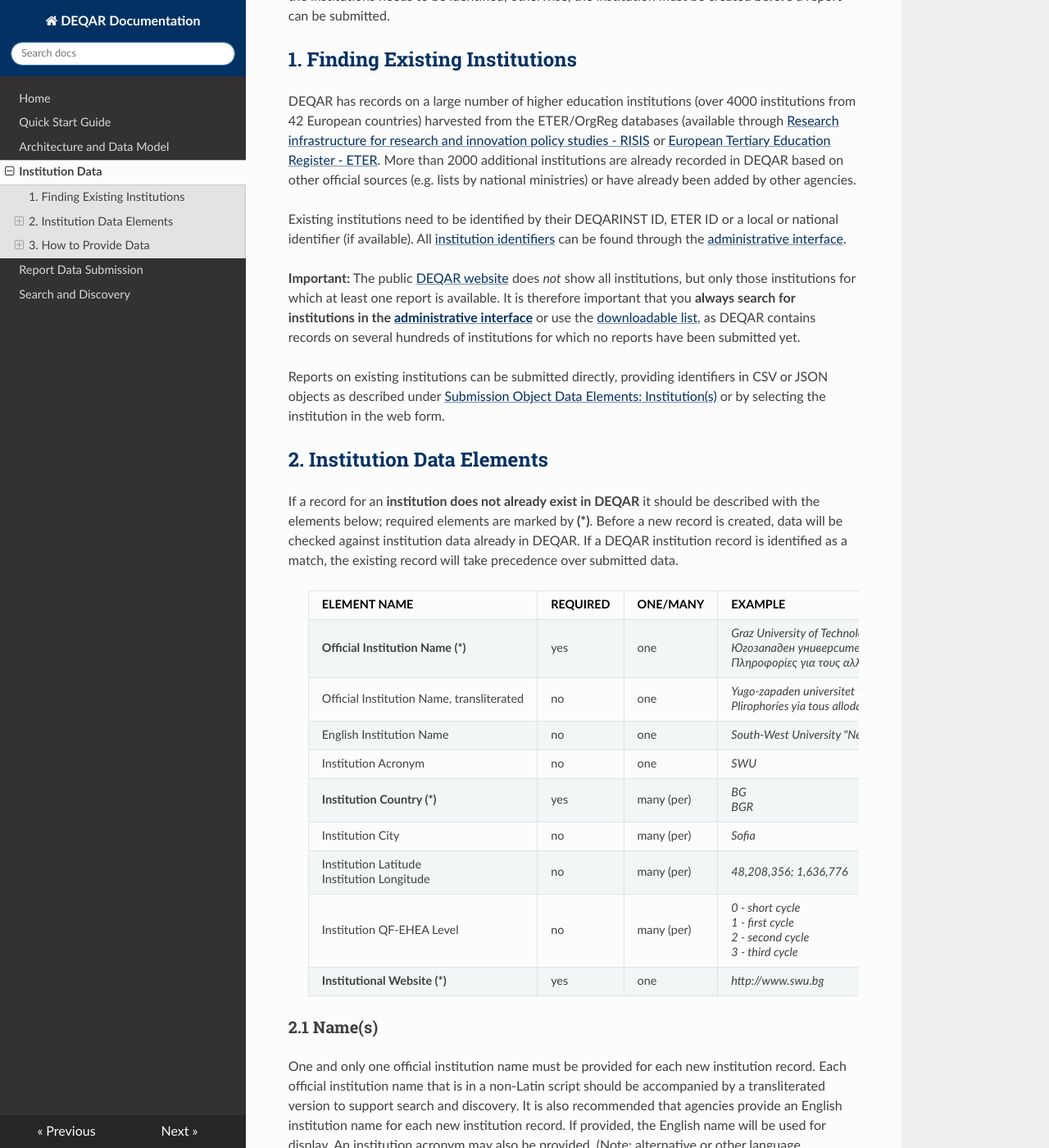
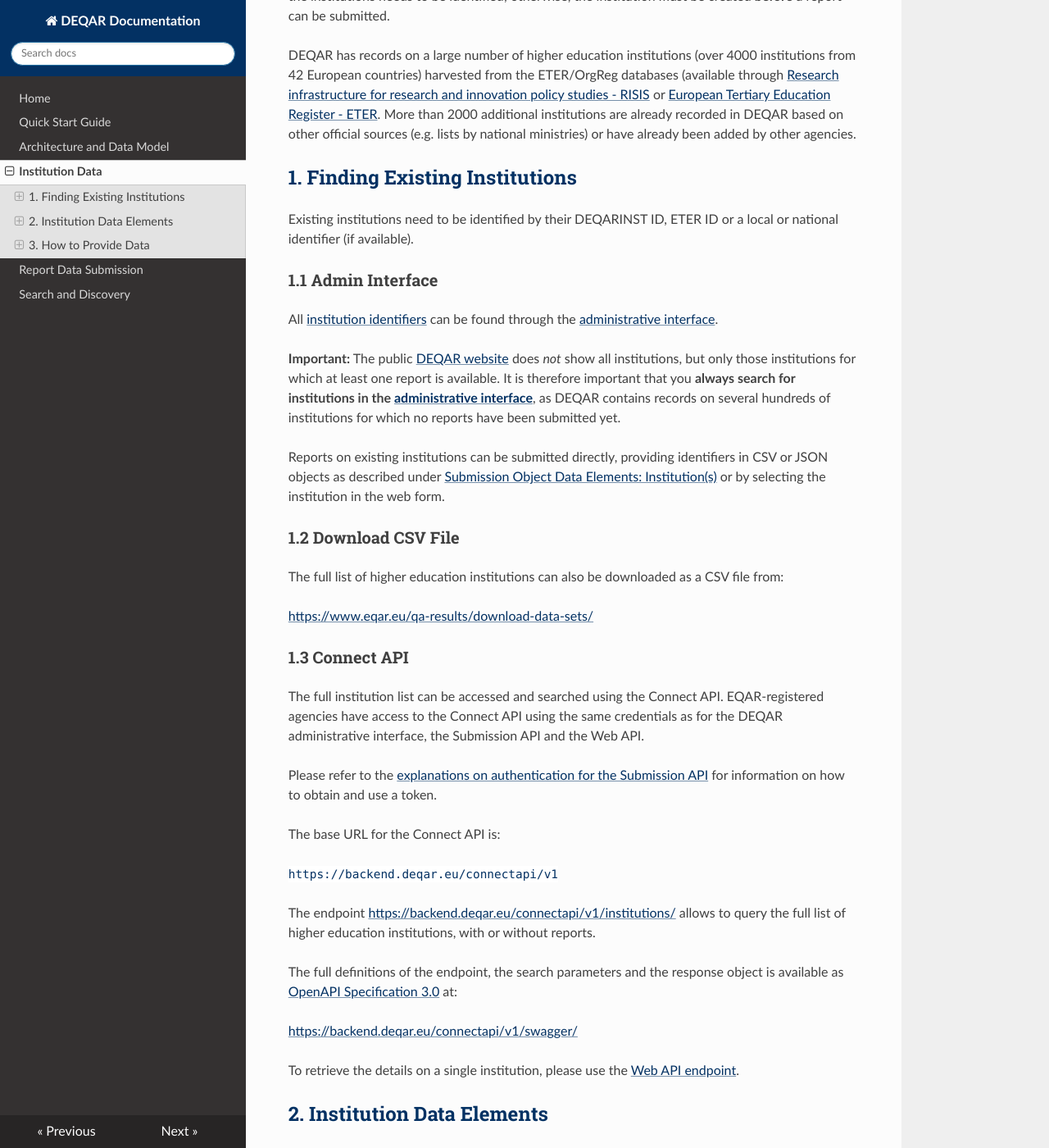
Before and after one commit to EQAR/deqar-docs, an MkDocs documentation site: the page built from docs/institution_data.md, in a window 1280 px wide and 1400 px high, scrolled down 200 px. Shown: the whole window at 82% size. Built offline with MkDocs 1.6.1, drawn with Linux system fonts in a browser that asks for light colours; nearby versions of some CDN libraries.

Commit message:
add info and links on Connect API

```diff
--- a/docs/institution_data.md
+++ b/docs/institution_data.md
@@ -2,15 +2,43 @@
 
 Each report must be associated with at least one institution. If a record already exists in DEQAR, the institutions needs to be identified; otherwise, the institution must be created **before** a report can be submitted.
 
+DEQAR has records on a large number of higher education institutions (over 4000 institutions from 42 European countries) harvested from the ETER/OrgReg databases (available through [Research infrastructure for research and innovation policy studies - RISIS](http://datasets.risis.eu/) or [European Tertiary Education Register - ETER](https://www.eter-project.com/). More than 2000 additional institutions are already recorded in DEQAR based on other official sources (e.g. lists by national ministries) or have already been added by other agencies.
+
 ## Finding Existing Institutions
 
-DEQAR has records on a large number of higher education institutions (over 4000 institutions from 42 European countries) harvested from the ETER/OrgReg databases (available through [Research infrastructure for research and innovation policy studies - RISIS](http://datasets.risis.eu/) or [European Tertiary Education Register - ETER](https://www.eter-project.com/). More than 2000 additional institutions are already recorded in DEQAR based on other official sources (e.g. lists by national ministries) or have already been added by other agencies.
+Existing institutions need to be identified by their DEQARINST ID, ETER ID or a local or national identifier (if available).
 
-Existing institutions need to be identified by their DEQARINST ID, ETER ID or a local or national identifier (if available). All [institution identifiers](architecture_data_model.md#institution-identifiers) can be found through the [administrative interface](https://admin.deqar.eu/reference/institutions).
+### Admin Interface
 
-**Important:** The public [DEQAR website](https://www.deqar.eu/) does *not* show all institutions, but only those institutions for which at least one report is available. It is therefore important that you **always search for institutions in the [administrative interface](https://admin.deqar.eu/reference/institutions)** or use the [downloadable list](), as DEQAR contains records on several hundreds of institutions for which no reports have been submitted yet.
+All [institution identifiers](architecture_data_model.md#institution-identifiers) can be found through the [administrative interface](https://admin.deqar.eu/reference/institutions).
+
+**Important:** The public [DEQAR website](https://www.deqar.eu/) does *not* show all institutions, but only those institutions for which at least one report is available. It is therefore important that you **always search for institutions in the [administrative interface](https://admin.deqar.eu/reference/institutions)**, as DEQAR contains records on several hundreds of institutions for which no reports have been submitted yet.
 
 Reports on existing institutions can be submitted directly, providing identifiers in CSV or JSON objects as described under [Submission Object Data Elements: Institution(s)](data_submission.md#institution-identification) or by selecting the institution in the web form.
+
+### Download CSV File
+
+The full list of higher education institutions can also be downloaded as a CSV file from:
+
+<https://www.eqar.eu/qa-results/download-data-sets/>
+
+### Connect API
+
+The full institution list can be accessed and searched using the Connect API. EQAR-registered agencies have access to the Connect API using the same credentials as for the DEQAR administrative interface, the Submission API and the Web API.
+
+Please refer to the [explanations on authentication for the Submission API](data_submission.md#authentication) for information on how to obtain and use a token.
+
+The base URL for the Connect API is:
+
+`https://backend.deqar.eu/connectapi/v1`
+
+The endpoint <https://backend.deqar.eu/connectapi/v1/institutions/> allows to query the full list of higher education institutions, with or without reports.
+
+The full definitions of the endpoint, the search parameters and the response object is available as [OpenAPI Specification 3.0](https://en.wikipedia.org/wiki/OpenAPI_Specification) at:
+
+<https://backend.deqar.eu/connectapi/v1/swagger/>
+
+To retrieve the details on a single institution, please use the [Web API endpoint](web_api.md#institutions).
 
 ## Institution Data Elements
 
```
Also changed, not shown: docs/data_submission.md (+2 -0 lines), docs/web_api.md (+14 -2 lines).
